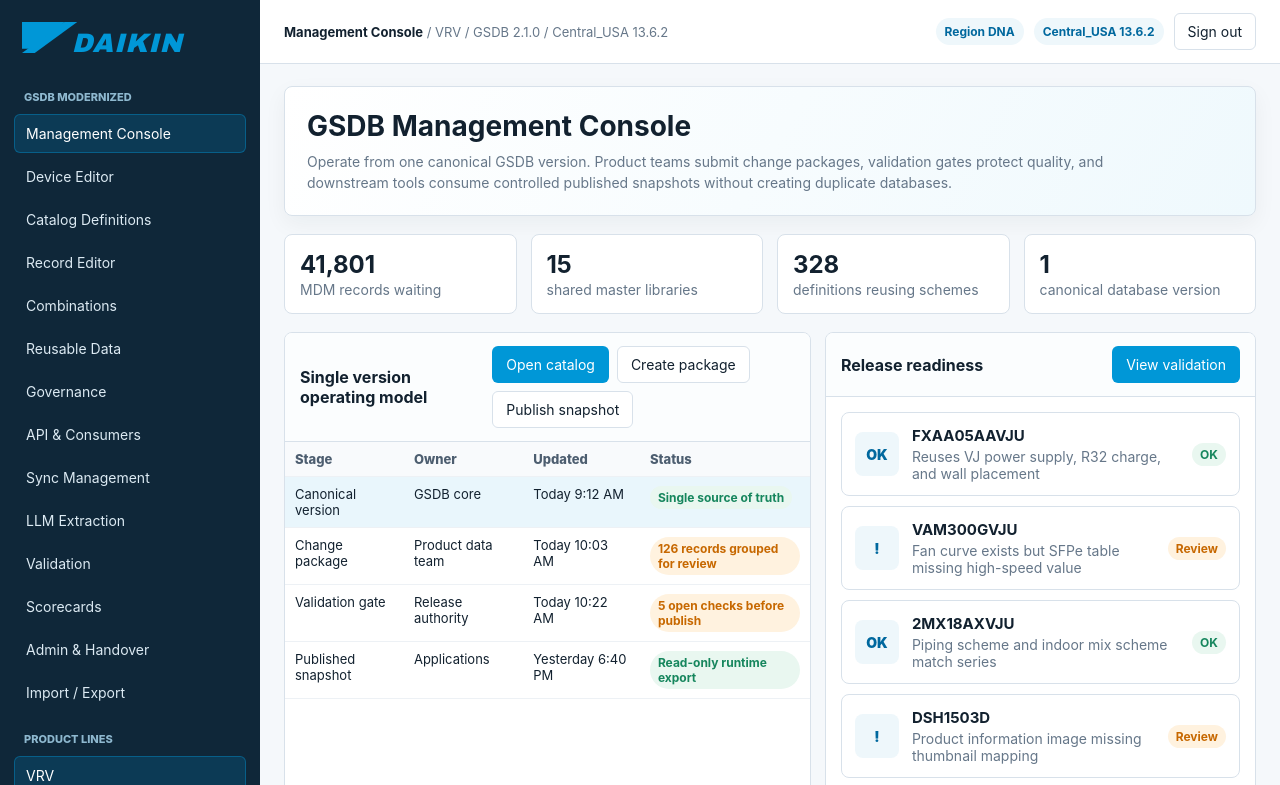
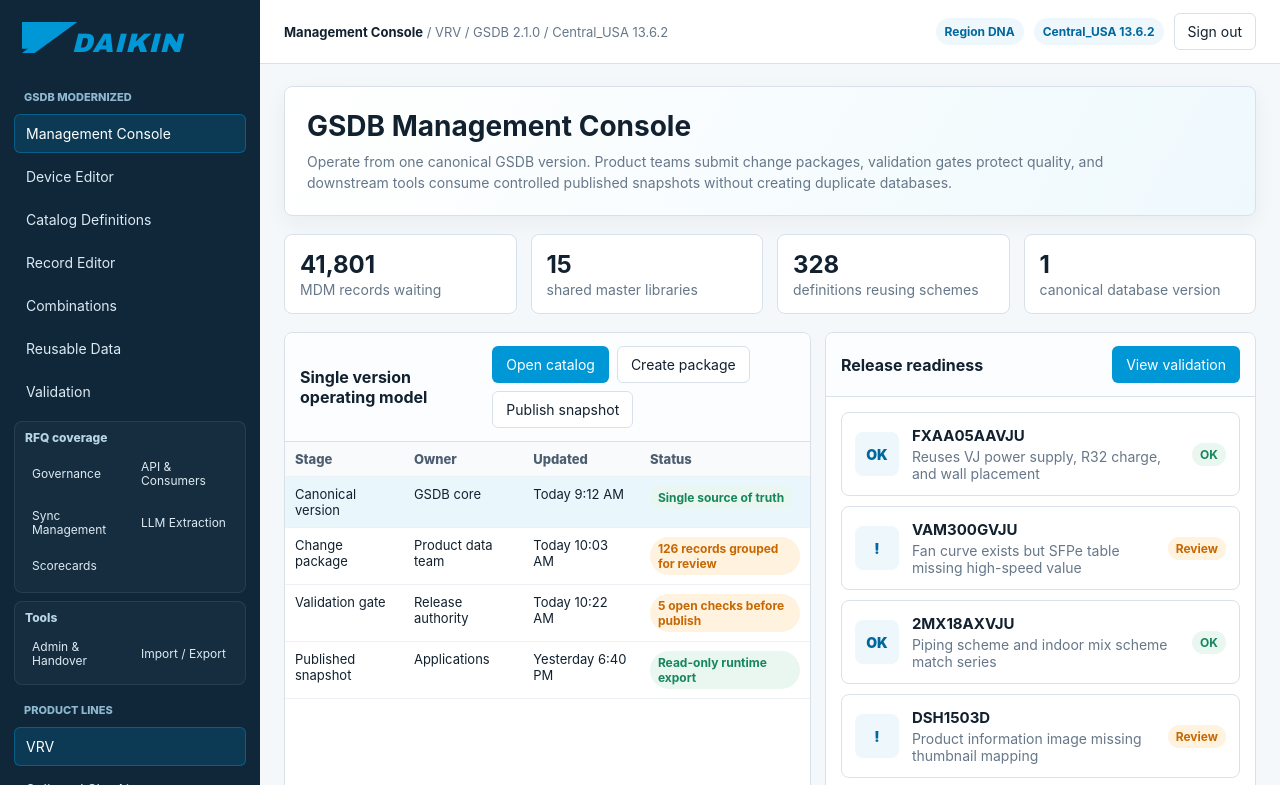
Before and after one commit to sudharsondavid-alt/gsdb, a plain HTML site: page index.html in a window 1280 px wide. Both pictures are taken after a click on the button "Sign in to GSDB". Shown: the top 785 px of the page. Drawn offline with Linux system fonts and the light colour scheme.

Commit message:
Wrap secondary navigation groups

```diff
--- a/index.html
+++ b/index.html
@@ -178,6 +178,31 @@
       border-radius: 6px;
     }
     .nav-btn:hover, .nav-btn.active { background: rgba(0,151,215,.18); border-color: rgba(0,151,215,.4); color: #fff; }
+    .nav-group {
+      border: 1px solid rgba(255,255,255,.08);
+      border-radius: 8px;
+      margin: 8px 0;
+      padding: 8px;
+      background: rgba(255,255,255,.03);
+    }
+    .nav-group-label {
+      color: #b7d5e5;
+      font-size: 12px;
+      font-weight: 800;
+      margin: 0 2px 7px;
+    }
+    .nav-wrap {
+      display: grid;
+      grid-template-columns: 1fr 1fr;
+      gap: 4px;
+    }
+    .nav-wrap .nav-btn {
+      min-height: 34px;
+      padding: 7px 8px;
+      margin: 0;
+      font-size: 12px;
+      line-height: 1.2;
+    }
     .main {
       display: flex;
       flex-direction: column;
@@ -759,19 +784,23 @@
     }
 
     function appShell(content) {
-      const nav = [
+      const primaryNav = [
         ["dashboard", "Management Console"],
         ["editorHome", "Device Editor"],
         ["catalog", "Catalog Definitions"],
         ["recordEditor", "Record Editor"],
         ["combinations", "Combinations"],
         ["masters", "Reusable Data"],
+        ["validation", "Validation"]
+      ];
+      const governanceNav = [
         ["governance", "Governance"],
         ["integrations", "API & Consumers"],
         ["sync", "Sync Management"],
         ["extraction", "LLM Extraction"],
-        ["validation", "Validation"],
-        ["reports", "Scorecards"],
+        ["reports", "Scorecards"]
+      ];
+      const utilityNav = [
         ["operations", "Admin & Handover"],
         ["importExport", "Import / Export"]
       ];
@@ -780,7 +809,15 @@
           <aside class="sidebar">
             ${daikinLogo()}
             <div class="nav-title">GSDB Modernized</div>
-            ${nav.map(([route, label]) => `<button class="nav-btn ${state.route === route ? "active" : ""}" onclick="setRoute('${route}')">${label}</button>`).join("")}
+            ${primaryNav.map(([route, label]) => `<button class="nav-btn ${state.route === route ? "active" : ""}" onclick="setRoute('${route}')">${label}</button>`).join("")}
+            <div class="nav-group">
+              <div class="nav-group-label">RFQ coverage</div>
+              <div class="nav-wrap">${governanceNav.map(([route, label]) => `<button class="nav-btn ${state.route === route ? "active" : ""}" onclick="setRoute('${route}')">${label}</button>`).join("")}</div>
+            </div>
+            <div class="nav-group">
+              <div class="nav-group-label">Tools</div>
+              <div class="nav-wrap">${utilityNav.map(([route, label]) => `<button class="nav-btn ${state.route === route ? "active" : ""}" onclick="setRoute('${route}')">${label}</button>`).join("")}</div>
+            </div>
             <div class="nav-title">Product Lines</div>
             ${catalogGroups.map(g => `<button class="nav-btn ${state.productGroup === g.id ? "active" : ""}" onclick="setRoute('editorHome',{productGroup:'${g.id}',deviceType:'${g.modules[0]}'})">${g.name}</button>`).join("")}
           </aside>
```
